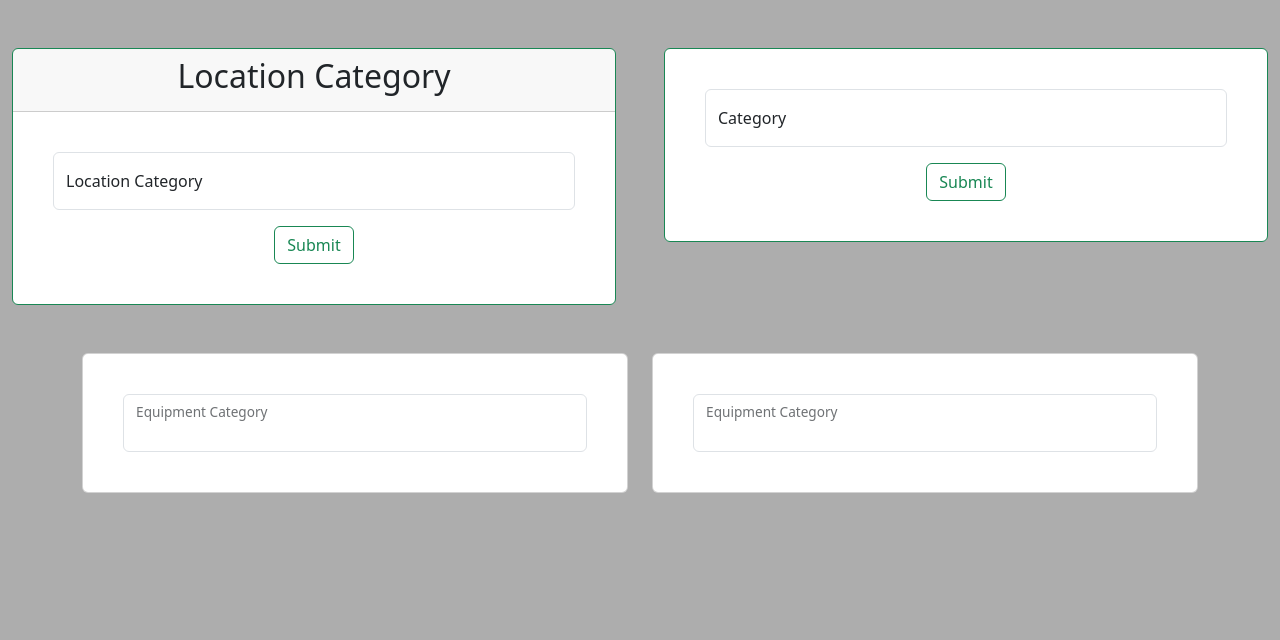
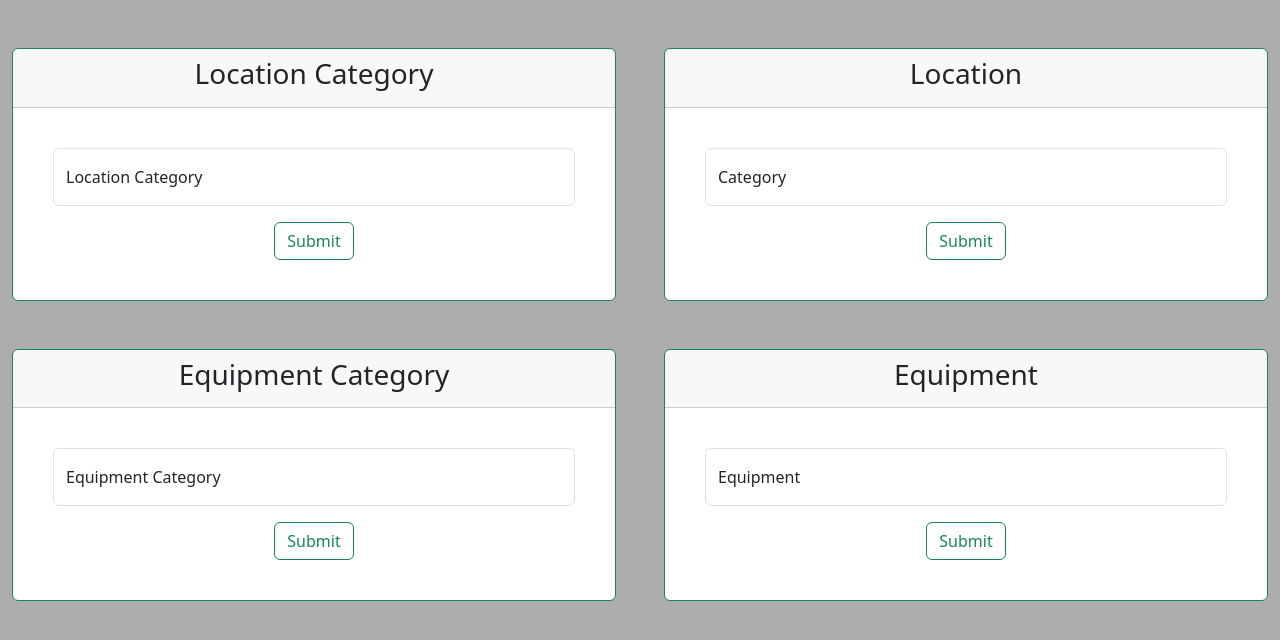
Before and after one commit to Kyusans/reactjs-complaints, a React (Create React App) app: page /admin/dashboard in a window 1280 px wide. Shown: the top 640 px of the page. Built offline with nearby package versions, Linux system fonts and the light colour scheme.

Commit message:
update equipment.js

```diff
--- a/src/components/Equipment.js
+++ b/src/components/Equipment.js
@@ -1,37 +1,48 @@
 import React, { useState } from 'react'
-import { Card, Col, Container, FloatingLabel, Form, Row } from 'react-bootstrap'
+import { Button, Card, Col, Container, FloatingLabel, Form, Row } from 'react-bootstrap'
 
 function Equipment() {
   const [equipment, setEquipment] = useState("");
   return (
     <div>
-      <Container>
         <Row>
           <Col>
-            <Card>
+            <Container>
+              <Card border='success'>
+                <Card.Header className='text-center'><h3>Equipment Category</h3></Card.Header>
                 <Card.Body>
                   <Form>
                     <FloatingLabel label="Equipment Category">
-                      <Form.Control type='text' value={equipment} onChange={(e) => setEquipment(e.target.value)}/>
+                      <Form.Control type='text' value={equipment} onChange={(e) => setEquipment(e.target.value)} placeholder='Equipment Category'/>
                     </FloatingLabel>
                   </Form>
+                <Container className='text-center mt-3'>
+                  <Button variant='outline-success'>Submit</Button>
+                </Container>
                 </Card.Body>
               </Card>
+            </Container>
           </Col>
           <Col>
-            <Card>
+          <Container>
+            <Card border='success'>
+              <Card.Header className='text-center'><h3>Equipment</h3></Card.Header>
               <Card.Body>
                  <Form>
-                    <FloatingLabel label="Equipment Category">
-                      <Form.Control type='text' value={equipment} onChange={(e) => setEquipment(e.target.value)}/>
+                    <FloatingLabel label="Equipment">
+                      <Form.Control type='text' value={equipment} onChange={(e) => setEquipment(e.target.value)} placeholder='Equipment'/>
                     </FloatingLabel>
                   </Form>
+                <Container className='text-center mt-3'>
+                  <Button variant='outline-success'>Submit</Button>
+                </Container>
               </Card.Body>
             </Card>
+            </Container>
           </Col>
         </Row>
 
-      </Container>
+
     </div>
   )
 }
--- a/src/components/Location.js
+++ b/src/components/Location.js
@@ -37,7 +37,7 @@ function Location() {
         <Col>
           <Container fluid="md" className='text-center'>
             <Card border='success'>
-              <Card.Header><h2>Location Category</h2></Card.Header>
+              <Card.Header><h3>Location Category</h3></Card.Header>
               <Card.Body>
                 <Form>
                   <Form.Group>
@@ -56,6 +56,7 @@ function Location() {
         <Col>
           <Container fluid="md" className='text-center'>
             <Card border='success'>
+            <Card.Header><h3>Location</h3></Card.Header>
               <Card.Body>
                 <Form>
                   <Form.Group>
```
Lines whose indentation alone changed are shown as unchanged.
